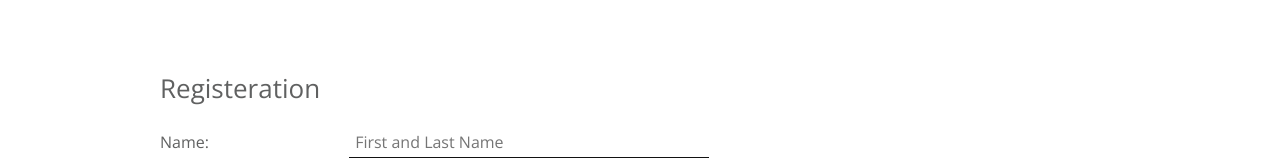
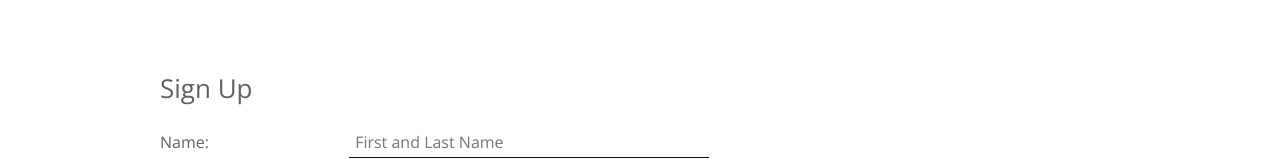
Before and after one commit to jbyyny/homework-forms, a plain HTML site: page register.html in a window 1280 px wide. Shown: the part 127-287 px from the top of the page. Drawn offline with nearby package versions, Linux system fonts and the light colour scheme.

Commit message:
call it sign up since button says that

```diff
--- a/register.html
+++ b/register.html
@@ -28,7 +28,7 @@
 		<section id="main">
 			<div class="container">
 				<section id="contact">
-				<h1>Registeration</h1>
+				<h1>Sign Up</h1>
 					<form>
 						<ul>
 							<li>
```
